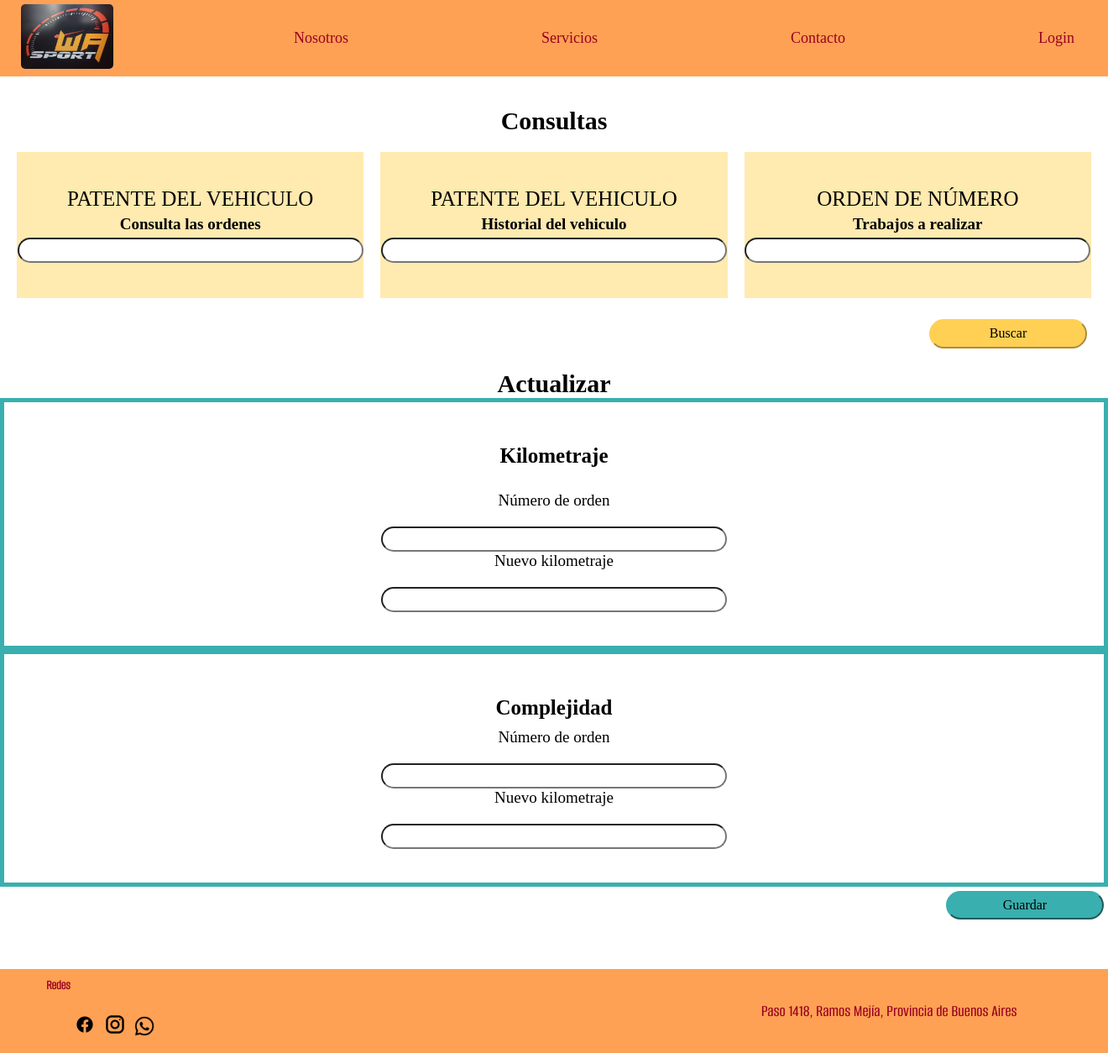
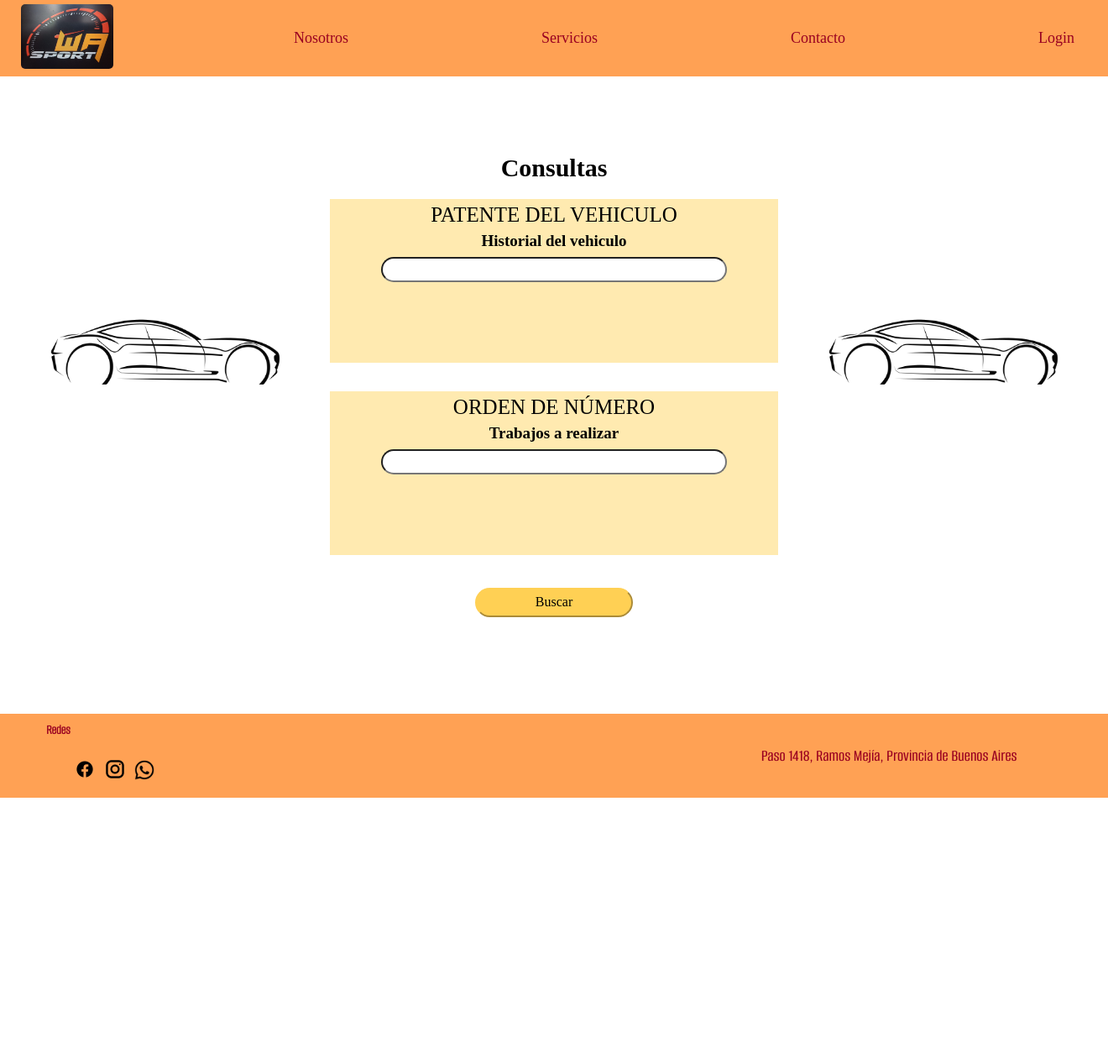
Before and after one commit to SofiDuarte/TallerMecanico, a PHP site: page /tallermecanico/mecanico.php in a window 1320 px wide. Shown: the whole page at 84% size. After the commit the page ends 950 px from the top, so only its background shows below. Run offline with PHP 8.4, Linux system fonts and the light colour scheme; some web fonts are replaced.

Commit message:
Nuevos Ordenes, moficaciones en recepcionista, mecanico, registro clientes y estilo

```diff
--- a/estilopagina.css
+++ b/estilopagina.css
@@ -861,49 +863,44 @@
     font-size: 30px;
     text-align: center;
 }
-.actualizar{
-    font-family: 'Big_Shoulders_Medium';
-    font-size: 30px;
-    text-align: center;
-}
-
 
 .form_consulta{
     display: grid;
     grid-template-columns: repeat(3, 1fr);
-    grid-template-rows: repeat(4 , 1fr);
+    justify-items: center;
     gap: 20px;
     margin: 20px
 }
+
+.form_consulta img{
+    width: 274px;
+    height: 84px;
+    margin-top: 50%;
+}
+
+/*Imagenes consulta*/
+.imagen_cons1{grid-column: 1/2;    grid-row: 2 / 3 }
+.imagen_cons2{grid-column:3/4;    grid-row: 2 / 3}
+
 /*Consultar- Separaciones*/
-.cons_ordenes{
-    background-color: #ffd15475;
-    grid-column: 1/2;
-    grid-row: 1/4;
+.consulta{
+    grid-column: 2/3;
     align-content: center;
     text-align: center;
 }
 .cons_historial{
     background-color: #ffd15475;
-    grid-column: 2/3;
-    grid-row: 1/4;
-    align-content: center;
-    text-align: center;
+    width:534px ;
+    height:195px ;
 }
 .cons_trabajo{
     background-color: #ffd15475;
-    grid-column: 3/4;
-    grid-row: 1/4;
-    align-content: center;
-    text-align: center;
+    width:534px ;
+    height:195px ;
 }
 
 /*Consultar -label*/
-.cons_ordenes label{
-    font-family: 'Big_Shoulders_Medium';
-    font-size: 25px;
-    text-align: center;
-}
+
 .cons_historial label{
     font-family: 'Big_Shoulders_Medium';
     font-size: 25px;
@@ -916,12 +913,7 @@
     text-align: center;
 }
 /*Consultar -h3*/
-.cons_ordenes h3{
-    font-family: 'Big_Shoulders_Medium';
-    font-size: 19px;
-    text-align: center;
-    margin-top: 5px;
-}
+
 .cons_historial h3{
     font-family: 'Big_Shoulders_Medium';
     font-size: 19px;
@@ -935,13 +927,7 @@
     margin-top: 5px;
 }
 /*Consultar -input*/
-.cons_ordenes input{
-    width: 412px;
-    height: 30px;
-    border-radius: 20px;
-    align-content: center;
-    margin-top: 5px;
-}
+
 .cons_historial  input{
     width: 412px;
     height: 30px;
@@ -961,7 +947,7 @@
     background-color: #FFD054;
     border-color:#FFD054;
     border-radius: 40px;
-    grid-column: 3/4;
+    grid-column: 2/3;
     grid-row: -2/-1;
 
     margin: 5px;
@@ -973,98 +959,6 @@
     justify-self: end;
 }
 
-            /*ACTUALIZACION*/
-.form_actualizacion{
-    display: grid;
-    grid-template-columns: repeat(2, 1fr);
-    align-content: center;
-    justify-content: center;
-    justify-items: center;
-}
-/*Kilometraje*/
-.kilometraje{
-    grid-column: 1/2;
-    border-style: solid;
-    border-color: #3AAFAF;
-    border-width: 5px;
-    padding: 40px;
-    align-content: center;
-    text-align: center;
-}
-
-.kilometraje h3{
-    font-family: 'Big_Shoulders_Medium';
-    font-size: 25px;
-    text-align: center;
-    margin: 10px;
-}
-.kilometraje label{
-    font-family: 'Big_Shoulders_Medium';
-    font-size: 19px;
-    text-align: center;
-    margin-top: 20px;
-}
-.kilometraje input{
-    width: 412px;
-    height: 30px;
-    border-radius: 20px;
-    align-content: center;
-    margin-top: 20px;
-}
-
-/*Complejidad*/
-.complejidad{
-    grid-column: 2/3;
-    border-style: solid;
-    border-color: #3AAFAF;
-    border-width: 5px;
-    padding: 40px;
-    align-content: center;
-    text-align: center;
-}
-.complejidad h3{
-    font-family: 'Big_Shoulders_Medium';
-    font-size: 25px;
-    text-align: center;
-    margin: 10px;
-}
-.complejidad label{
-    font-family: 'Big_Shoulders_Medium';
-    font-size: 19px;
-    text-align: center;
-    margin-top: 20px;
-}
-.complejidad input{
-    width: 412px;
-    height: 30px;
-    border-radius: 20px;
-    align-content: center;
-    margin-top: 20px;
-}
-
-.guardar_mec{
-    display: flex;
-    flex-wrap: nowrap;
-    flex-direction: row;
-    justify-content: flex-end;
-    margin-left: 20px;
-
-}
-.guardar_mec1{
-    border-radius: 40px;
-    background-color: #3AAFAF;
-    border-color:#3AAFAF;
-
-    margin: 5px;
-    width: 188px;
-    height: 34.67px;
-
-    font-family: 'Big_Shoulders_Medium';
-    font-size: 16px;
-    align-items: end;
-
-}
-
                                                                     /*REGISTRO CLIENTES*/
 .pagina_registro{
     display: grid;
--- a/mecanico.php
+++ b/mecanico.php
@@ -12,58 +12,35 @@
     <?php
         include("navegador.php");
     ?>
-    <br><br>
-    <section >
+    <br><br><br><br>
+    <section class="form_consulta">
+        <div class="imagen_cons1">
+            <img src="iconos/form_empleados.png" alt="">
+        </div>
         <h2 class="consulta">Consultas</h2>
-        <form action="" class="form_consulta">
-            <div class="cons_ordenes">
-                <label for="ordenes" >PATENTE DEL VEHICULO</label>
-                <h3 >Consulta las ordenes</h3>
-                <input  type="text" name="ordenes" id="ordenes">
-            </div>
+        <form action="" class="consulta">
 
             <div class="cons_historial">
                 <label for="historial">PATENTE DEL VEHICULO</label>
                 <h3>Historial del vehiculo</h3>
                 <input type="text" name="historial" id="historial">
             </div>
+            <br>
             <div class="cons_trabajo">
                 <label for="trabajos_realizar">ORDEN DE NÚMERO</label>
                 <h3>Trabajos a realizar</h3>
                 <input type="text" name="trabajos_realizar" id="trabajos_realizar">
             </div>
+            <br>
             <input class="buscar_mec" type="submit" value="Buscar" name="buscar_rec" class="form2_orden2">
-    </section>
-    <section>
-        <h2 class="actualizar" >Actualizar</h2>
-        <form action="" class="form_actualizacion">
-            <div class="kilometraje">
-                <h3>Kilometraje</h3>
-                <br>
-                <label for="n_orden">Número de orden</label>
-                <br>
-                <input type="text" name="n_orden" id="n_orden">
-                <br>
-                <label for="n_kilometraje">Nuevo kilometraje</label>
-                <br>
-                <input type="text" name="n_kilometraje" id="n_kilometraje">
-            </div>
-            <div class="complejidad">
-                <h3>Complejidad</h3>
-                <label for="n_orden">Número de orden</label>
-                <br>
-                <input type="text" name="n_orden" id="n_orden">
-                <br>
-                <label for="n_kilometraje">Nuevo kilometraje</label>
-                <br>
-                <input type="text" name="n_kilometraje" id="n_kilometraje">
-            </div>
         </form>
-        <div class="guardar_mec">
-            <input class="guardar_mec1"  type="submit" value="Guardar" name="guardar_rec">
+        <div class="imagen_cons2">
+            <img src="iconos/form_empleados.png" alt="">
         </div>
     </section>
-    <br><br><br>
+
+    <br><br><br><br><br>
+
 
 
 
@@ -71,6 +48,5 @@
         include("piedepagina.php");
     ?>
 
-
 </body>
 </html>
--- a/nosotros.php
+++ b/nosotros.php
@@ -48,7 +48,7 @@
         <h3>Compromiso con la Seguridad</h3>
         <br>
         <p>
-            La seguridad de tu vehículo es nuestra principal prioridad. Desde frenos hasta suspensión, cada servicio que realizamos está orientado a asegurarnos de que tu auto esté siempre en condiciones óptimas para la carretera.
+            La seguridad de tu vehículo es nuestra principal prioridad.
         </p>
         <br><br>
         </div>
--- a/registro_cliente.php
+++ b/registro_cliente.php
@@ -19,7 +19,7 @@
         <img src="fondos/registro_cli.jpg" alt="" class="img_registro1">
         <section class="registro">
 
-            <h2>Hola Usuario</h2>
+            <img class="logo_registro" src="iconos/form_clientes.png" alt="">
             <h3>Ingrese sus datos</h3>
 
             <form action="" class="form_registro" >
```
Also changed, not shown: other parts of estilopagina.css (+96 -28 lines), ordenes.php (added, +53 -0 lines), recepcionista.php (+7 -4 lines).
